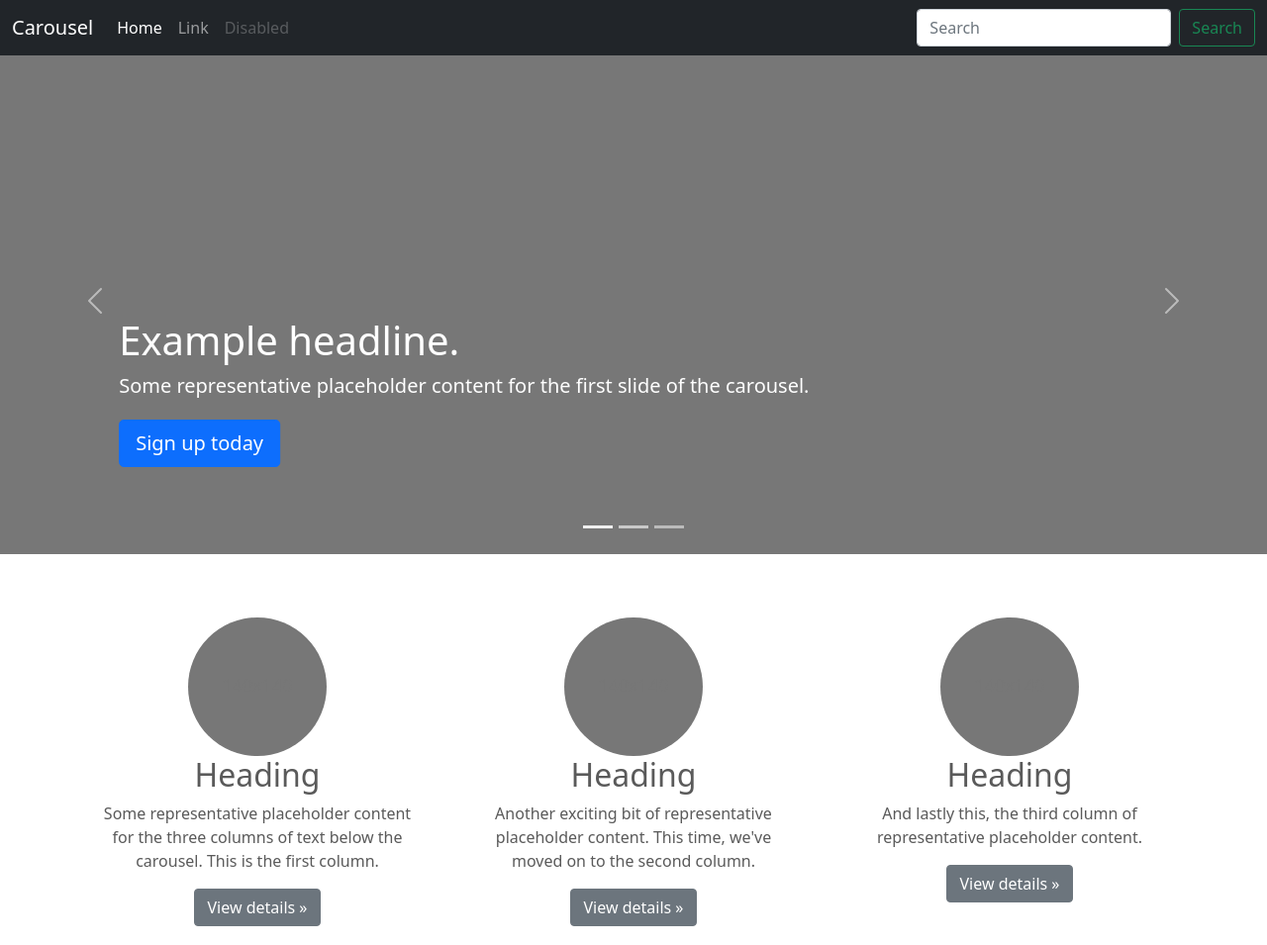
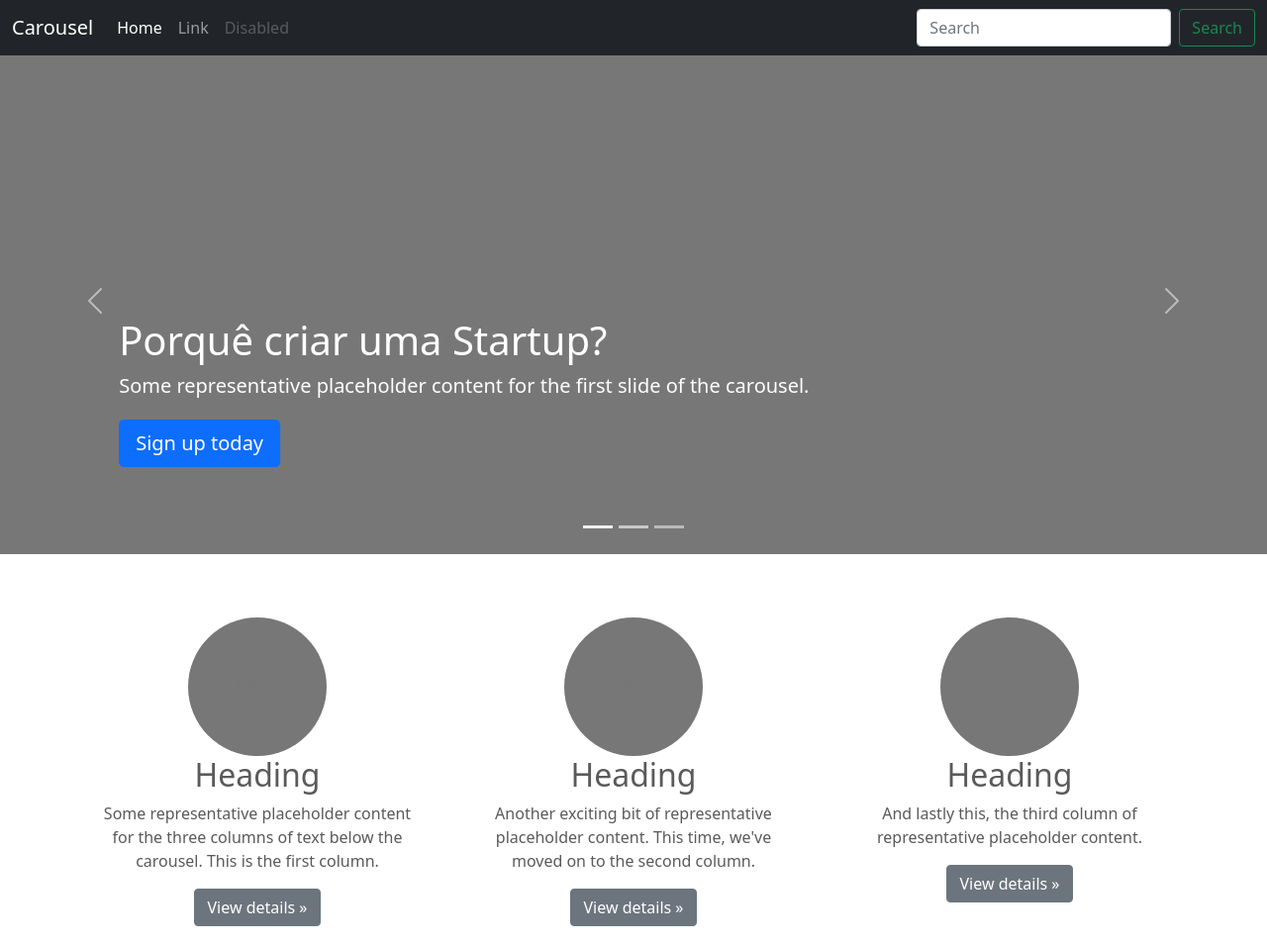
Before and after one commit to Barnabejoaquim/carrosel, a plain HTML site: page index.html in a window 1280 px wide. Shown: the top 955 px of the page at 99% size. Drawn offline with Linux system fonts and the light colour scheme; files whose address does not match are found by name.

Commit message:
Update index.html

```diff
--- a/index.html
+++ b/index.html
@@ -6,7 +6,7 @@
     <meta name="description" content="">
     <meta name="author" content="Mark Otto, Jacob Thornton, and Bootstrap contributors">
     <meta name="generator" content="Hugo 0.84.0">
-    <title>Carousel Template · Bootstrap v5.0</title>
+    <title>Angola Startup</title>
 
     <link rel="canonical" href="https://getbootstrap.com/docs/5.0/examples/carousel/">
 
@@ -79,7 +79,7 @@
 
         <div class="container">
           <div class="carousel-caption text-start">
-            <h1>Example headline.</h1>
+            <h1>Porquê criar uma Startup?</h1>
             <p>Some representative placeholder content for the first slide of the carousel.</p>
             <p><a class="btn btn-lg btn-primary" href="#">Sign up today</a></p>
           </div>
@@ -90,7 +90,7 @@
 
         <div class="container">
           <div class="carousel-caption">
-            <h1>Anothir example headline.</h1>
+            <h1>Anothoor example headline.</h1>
             <p>Some representative placeholder content for the second slide of the carousel.</p>
             <p><a class="btn btn-lg btn-primary" href="#">Learn more</a></p>
           </div>
```
